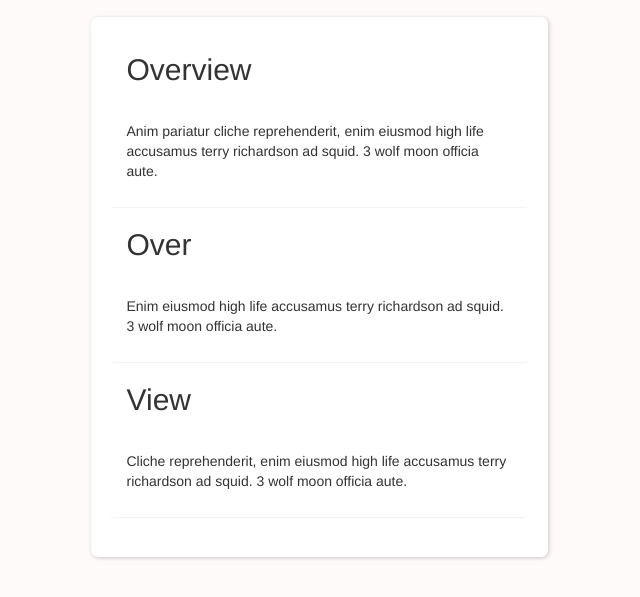
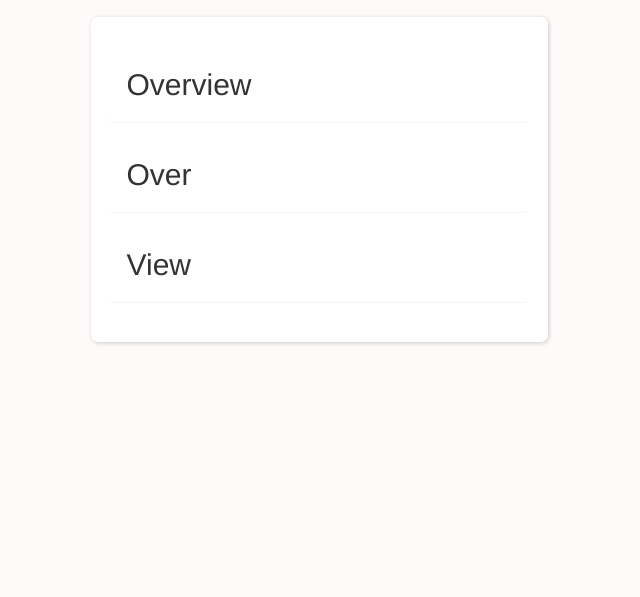
Before and after one commit to cb-iux/react-101, a React app: page / in a window 1280 px wide. Shown: the part 233-830 px from the top of the page, without its empty margins (272-912 px from the left). After the commit the page ends 800 px from the top, so only its background shows below. Built offline with nearby package versions, Linux system fonts and the light colour scheme.

Commit message:
R101 – #3 – Conditional class rendering

```diff
--- a/src/js/App.js
+++ b/src/js/App.js
@@ -14,7 +14,14 @@ class App extends React.Component {
                 <div className="content">
                     <div className="panel-group">
                       <Collapsible title="Overview">
-                        <p>Anim pariatur cliche reprehenderit, enim eiusmod high life accusamus terry richardson ad squid. 3 wolf moon officia aute.</p>
+                        <p>
+                        Anim pariatur cliche reprehenderit, enim eiusmod high life accusamus terry richardson ad squid. 3 wolf moon officia aute.
+                        Anim pariatur cliche reprehenderit, enim eiusmod high life accusamus terry richardson ad squid. 3 wolf moon officia aute.
+                        Anim pariatur cliche reprehenderit, enim eiusmod high life accusamus terry richardson ad squid. 3 wolf moon officia aute.
+                        Anim pariatur cliche reprehenderit, enim eiusmod high life accusamus terry richardson ad squid. 3 wolf moon officia aute.
+                        Anim pariatur cliche reprehenderit, enim eiusmod high life accusamus terry richardson ad squid. 3 wolf moon officia aute.
+                        Anim pariatur cliche reprehenderit, enim eiusmod high life accusamus terry richardson ad squid. 3 wolf moon officia aute.
+                        </p>
                       </Collapsible>
                       <Collapsible title="Over">
                         <p>Enim eiusmod high life accusamus terry richardson ad squid. 3 wolf moon officia aute.</p>
--- a/src/js/Collapsible.js
+++ b/src/js/Collapsible.js
@@ -5,12 +5,23 @@ class Collapsible extends React.Component {
 
   constructor(props){
     super(props)
+    this.state = {
+      isExpanded: false
+    }
+  }
+
+  handleToggle(e){
+    e.preventDefault();
+    this.setState({
+      isExpanded: !this.state.isExpanded
+    })
   }
 
   render(){
     const {title, children} = this.props;
+    const {isExpanded} = this.state;
     return(
-      <div className="panel">
+      <div className={`panel ${isExpanded ? 'is-expanded' : ''}`} onClick={(e) => this.handleToggle(e)}>
           <div className="panel-heading">
               <h2>{title}</h2>
           </div>
--- a/src/scss/app.scss
+++ b/src/scss/app.scss
@@ -70,30 +70,30 @@ header {
 // }
 
 /* Simple CSS transition of max-height */
-// .panel {
-//     .panel-collapse {
-//         max-height: 0;
-//         overflow: hidden;
-//         transition: max-height 0.5s cubic-bezier(.525,.66,.495,1.4);
-//     }
-//     &.is-expanded {
-//         .panel-collapse {
-//             max-height: 200px
-//         }
-//     }
-// }
+.panel {
+    .panel-collapse {
+        max-height: 0;
+        overflow: hidden;
+        transition: max-height 0.5s cubic-bezier(.525,.66,.495,1.4);
+    }
+    &.is-expanded {
+        .panel-collapse {
+            max-height: 200px
+        }
+    }
+}
 
 /* JS calculated height - the most accurate */
-.panel {
-    .panel-heading {
-        cursor: pointer;
-    }
-    .panel-collapse {
-        overflow: hidden;
-        transition: height 0.3s ease-out;
-    }
-    .panel-body {
-        border: none !important;
-    }
-    h2 {margin-top: 5px !important;}
-}
+// .panel {
+//     .panel-heading {
+//         cursor: pointer;
+//     }
+//     .panel-collapse {
+//         overflow: hidden;
+//         transition: height 0.3s ease-out;
+//     }
+//     .panel-body {
+//         border: none !important;
+//     }
+//     h2 {margin-top: 5px !important;}
+// }
```
